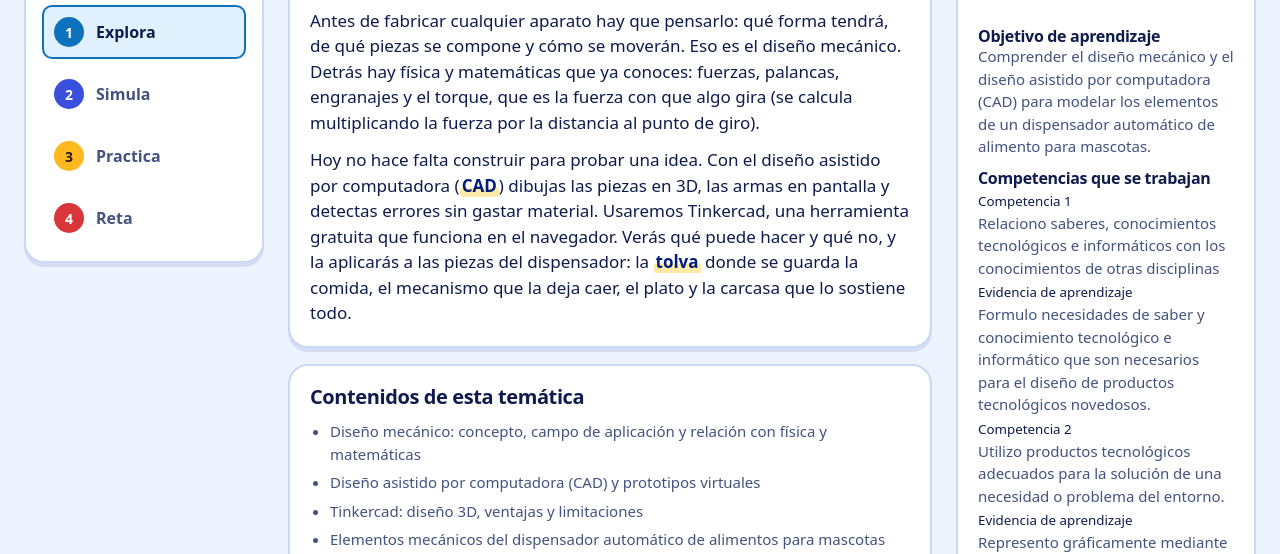
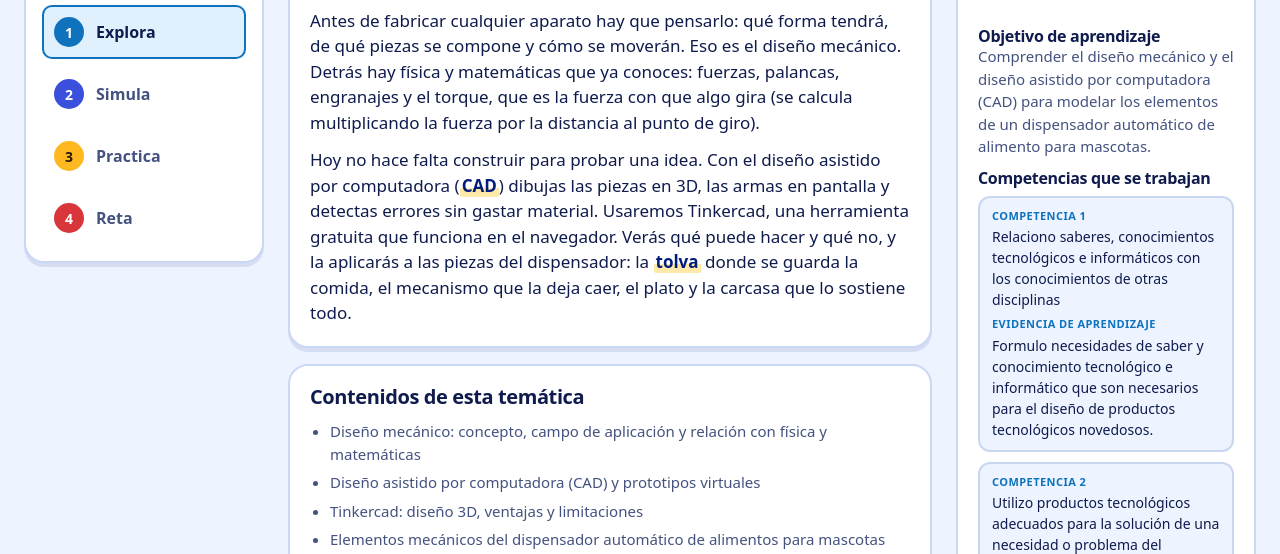
Before and after one commit to judacaro2015-cmyk/Practica, a plain HTML site: page unidad.html in a window 1280 px wide. Both pictures are taken after a click on the heading "Objetivos y competencias". Shown: the part 244-798 px from the top of the page. Drawn offline with Linux system fonts and the light colour scheme.

Commit message:
Update styles.css

```diff
--- a/css/styles.css
+++ b/css/styles.css
@@ -299,3 +299,9 @@ p{margin:0}
   .u-lado{flex:1 1 100%}
   .u-guia{flex:1 1 100%}
 }
+
+.comp-lista{display:flex;flex-direction:column;gap:10px;margin-top:8px}
+.comp{border:2px solid #C9D6F2;border-radius:12px;padding:10px 12px;background:var(--fondo)}
+.comp small{display:block;font-weight:800;color:var(--verde);text-transform:uppercase;font-size:11px;letter-spacing:.04em;margin-top:6px}
+.comp small:first-child{margin-top:0}
+.comp p{font-size:14px;margin:2px 0 0;color:var(--tinta)}
```
